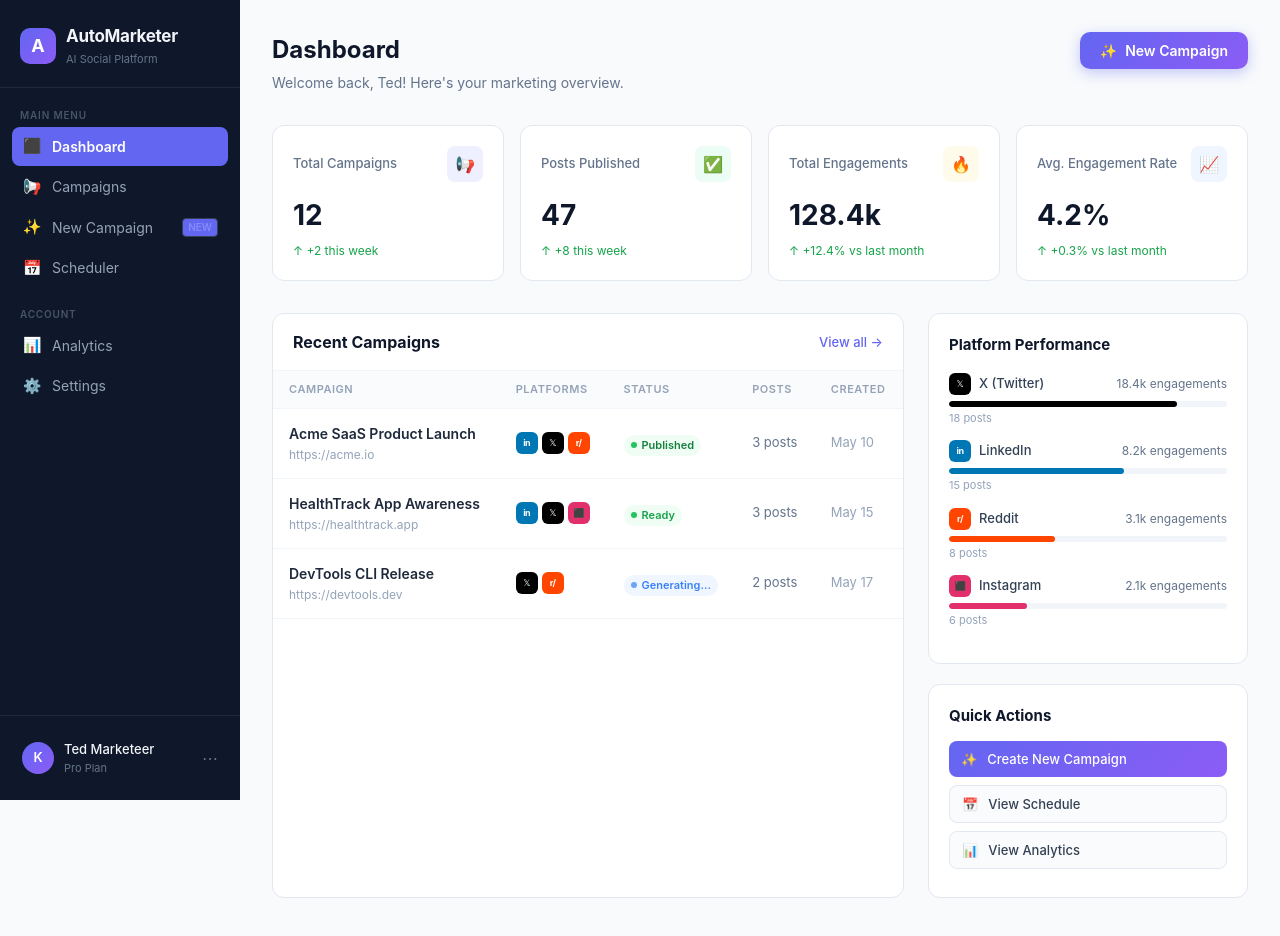
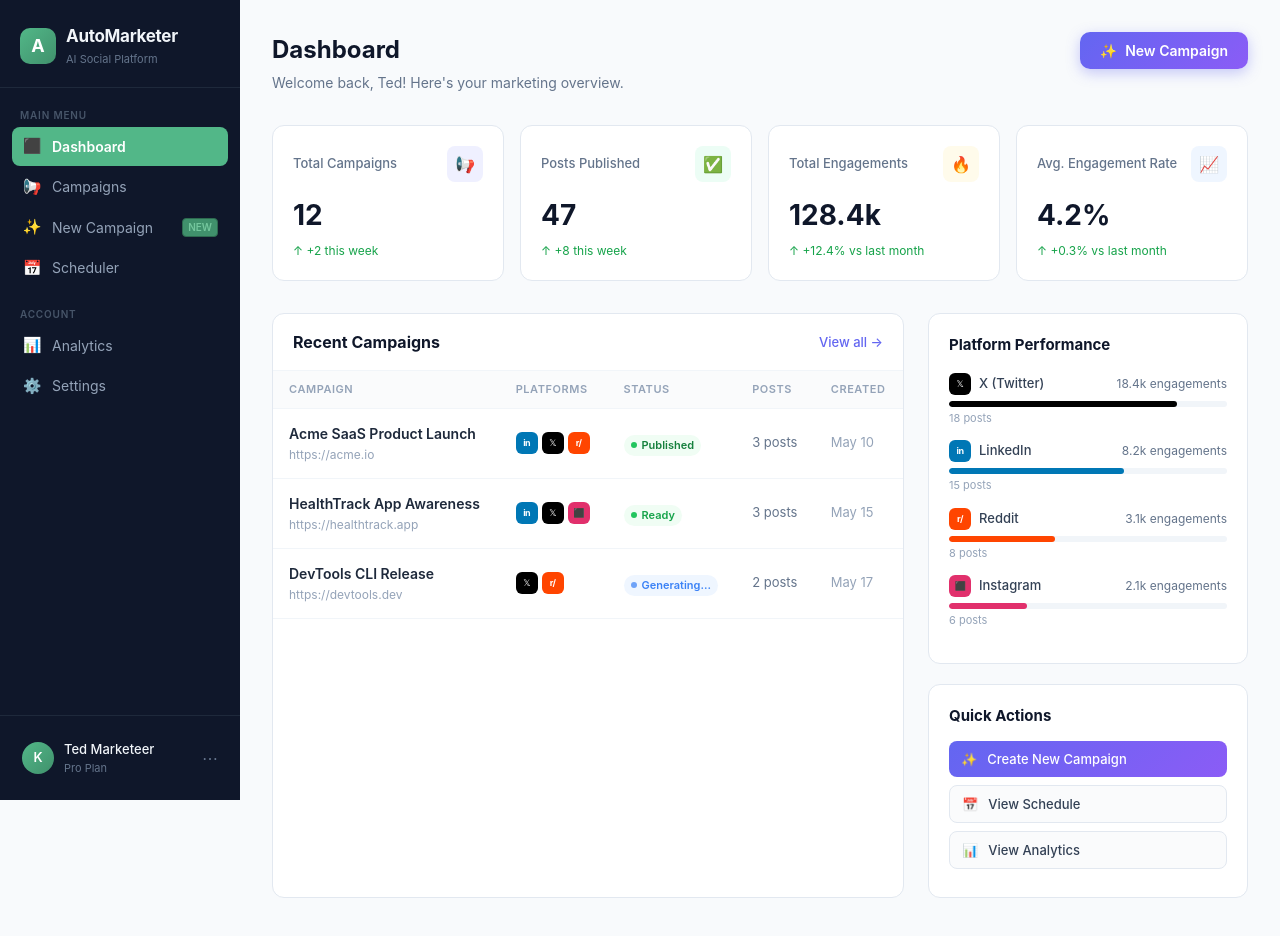
Before and after one commit to nvasion/automarketer, a React (Vite) app: page / in a window 1280 px wide. Shown: the top 936 px of the page. Built offline with nearby package versions, Linux system fonts and the light colour scheme.

Commit message:
Agent changes for task 0319b051

```diff
--- a/src/components/Sidebar.tsx
+++ b/src/components/Sidebar.tsx
@@ -39,7 +39,7 @@ const logoIconStyle: React.CSSProperties = {
   width: '36px',
   height: '36px',
   borderRadius: '10px',
-  background: 'linear-gradient(135deg, #6366f1, #8b5cf6)',
+  background: 'linear-gradient(135deg, #52b788, #40916c)',
   display: 'flex',
   alignItems: 'center',
   justifyContent: 'center',
@@ -78,7 +78,7 @@ const navSectionLabel: React.CSSProperties = {
 
 function NavItem({ path, label, icon }: { path: string; label: string; icon: string }) {
   const location = useLocation()
-  const isActive = location.hash === `#${path}` || (path === '/' && location.hash === '')
+  const isActive = location.pathname === path
 
   const itemStyle: React.CSSProperties = {
     display: 'flex',
@@ -87,7 +87,7 @@ function NavItem({ path, label, icon }: { path: string; label: string; icon: str
     padding: '8px 10px',
     borderRadius: '8px',
     color: isActive ? '#ffffff' : '#94a3b8',
-    backgroundColor: isActive ? '#6366f1' : 'transparent',
+    backgroundColor: isActive ? '#52b788' : 'transparent',
     marginBottom: '2px',
     fontSize: '14px',
     fontWeight: isActive ? 600 : 400,
@@ -103,9 +103,9 @@ function NavItem({ path, label, icon }: { path: string; label: string; icon: str
         <span
           style={{
             marginLeft: 'auto',
-            background: '#6366f1',
-            color: isActive ? 'rgba(255,255,255,0.7)' : '#818cf8',
-            border: isActive ? '1px solid rgba(255,255,255,0.2)' : '1px solid #334155',
+            background: '#40916c',
+            color: isActive ? 'rgba(255,255,255,0.7)' : '#74c69d',
+            border: isActive ? '1px solid rgba(255,255,255,0.2)' : '1px solid #2d6a4f',
             borderRadius: '4px',
             fontSize: '10px',
             fontWeight: 600,
@@ -137,7 +137,7 @@ const avatarStyle: React.CSSProperties = {
   width: '32px',
   height: '32px',
   borderRadius: '50%',
-  background: 'linear-gradient(135deg, #6366f1, #8b5cf6)',
+  background: 'linear-gradient(135deg, #52b788, #40916c)',
   display: 'flex',
   alignItems: 'center',
   justifyContent: 'center',
```
